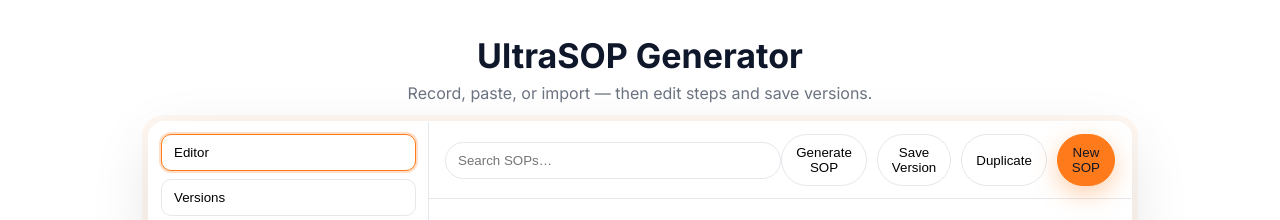
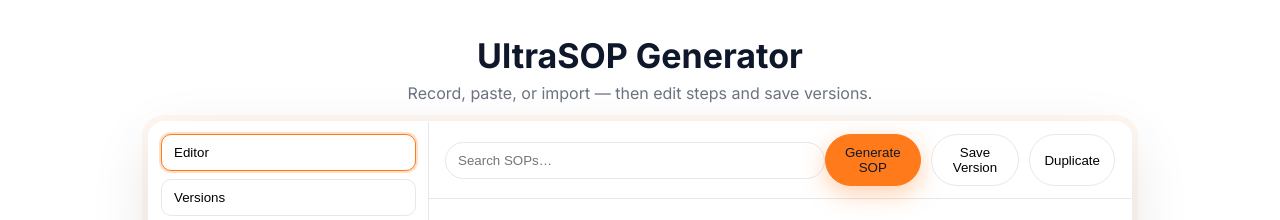
Before and after one commit to Aks823/ultraSOP1, a plain HTML site: page index.html in a window 1280 px wide. Shown: the part 1400-1620 px from the top of the page. Drawn offline with nearby package versions, Linux system fonts and the light colour scheme.

Commit message:
Update index.html

```diff
--- a/index.html
+++ b/index.html
@@ -1015,11 +1015,12 @@ body::after,
         <div class="topbar">
           <input class="search" placeholder="Search SOPs…" />
           <div class="toolbar">
-            <button class="btn" id="btn-open-modal">Generate SOP</button>
+            <button class="btn btn--cta" id="btn-open-modal">Generate SOP</button>
             <button class="btn" id="btn-save">Save Version</button>
             <button class="btn" id="btn-dup">Duplicate</button>
-            <button class="btn btn--cta" id="btn-new">New SOP</button>
+            <!-- Removed: New SOP -->
           </div>
+
         </div>
 
         <div class="tab visible" id="tab-editor">
```
